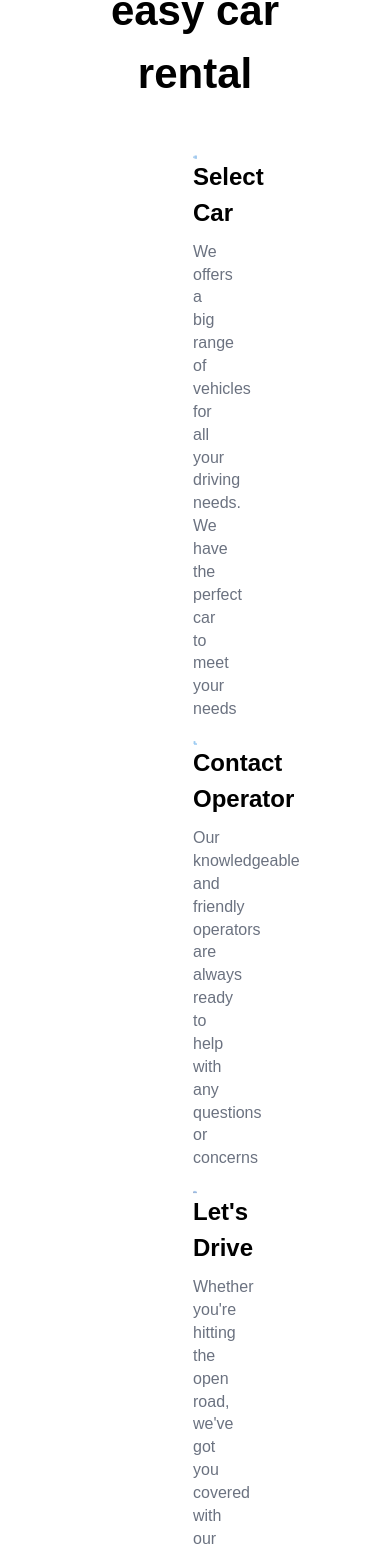
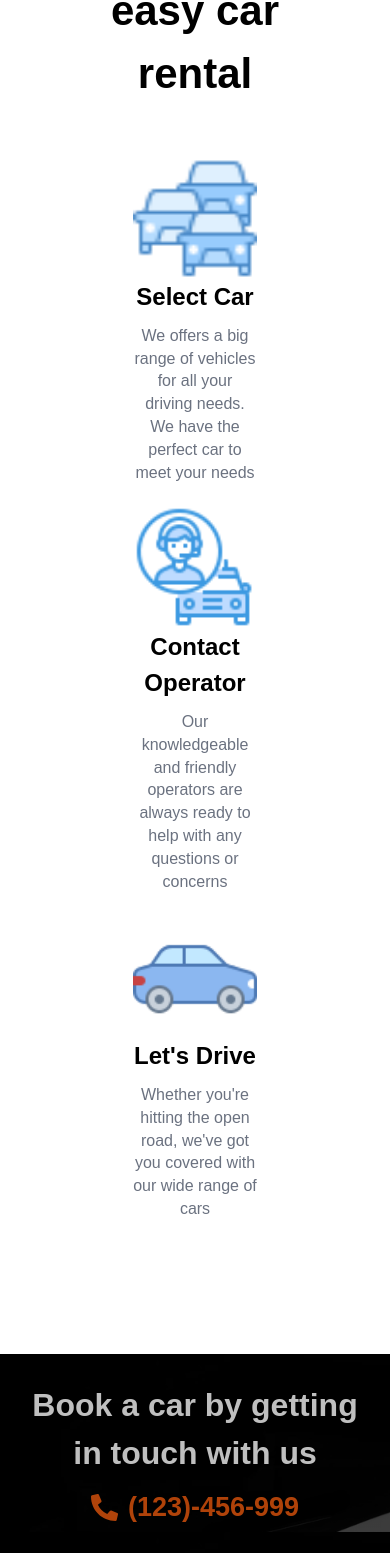
Before and after one commit to shubhbatra1991/velocitym, a Next.js app: page /about in a window 390 px wide. Shown: the part 2571-4124 px from the top of the page. Built offline with nearby package versions, Linux system fonts and the light colour scheme.

Commit message:
Mid: created mobile feature for plan trip component.

```diff
--- a/src/components/PlanTrip.js
+++ b/src/components/PlanTrip.js
@@ -16,7 +16,7 @@ const PlanTrip = () => {
             </div>
 
             <div className="grid grid-cols-3 grid-rows-auto mt-[3.7rem] px-[3rem] md:grid-cols-1 md:mt-[1rem] lg:grid-cols-2 lg:gap-x-[2rem] ">
-              <div className="text-center px-[6rem] py-[1rem] ">
+              <div className="text-center px-[6rem] py-[1rem] xs:px-0">
                 <Image src={SelectCar} alt="icon_img" width={150} height={150} className='m-auto' />
                 <h3 className='text-[2.4em] font-bold mb-[1rem]'>Select Car</h3>
                 <p className='text-[1.6rem] text-gray-500 leading-[1.43] font-mont '>
@@ -25,7 +25,7 @@ const PlanTrip = () => {
                 </p>
               </div>
 
-              <div className="text-center px-[6rem] py-[1rem]">
+              <div className="text-center px-[6rem] py-[1rem] xs:px-0">
                 <Image src={Operator} alt="icon_img" width={150} height={150} className='m-auto' />
                 <h3 className='text-[2.4em] font-bold mb-[1rem]'>Contact Operator</h3>
                 <p className='text-[1.6rem] text-gray-500 leading-[1.43] font-mont  '>
@@ -34,7 +34,7 @@ const PlanTrip = () => {
                 </p>
               </div>
 
-              <div className="text-center px-[6rem] py-[1rem] ">
+              <div className="text-center px-[6rem] py-[1rem] xs:px-0 ">
                 <Image src={Drive} alt="icon_img" width={150} height={150} className='m-auto' />
                 <h3 className='text-[2.4em] font-bold mb-[1rem]'>Let's Drive</h3>
                 <p className='text-[1.6rem] text-gray-500 leading-[1.43] font-mont '>
--- a/src/components/Testimonials.js
+++ b/src/components/Testimonials.js
@@ -23,7 +23,7 @@ const Testimonials = () => {
 
             <div className="flex gap-[3rem] w-full justify-center p-[3rem] lg:p-0 ">
               <div className="bg-white shadow-md w-[54rem] p-[3rem] relative lg:px-[3rem] lg:py-[5rem] ">
-                <span className="text-[6.2rem] text-orange-600 absolute bottom-[60px] right-[60px]">
+                <span className="text-[6.2rem] text-orange-600 absolute bottom-[60px] right-[60px] xs:!right-[35px]">
                   <i className="fa fa-quote-right"><BiSolidQuoteRight /></i>
                 </span>
                 <p className='text-[2.2rem] font-500'>
@@ -43,7 +43,7 @@ const Testimonials = () => {
 
               {/* second box */}
               <div className="bg-white shadow-md w-[54rem] p-[3rem] relative lg:px-[3rem] lg:py-[5rem] lg:hidden ">
-                <span className="text-[6.2rem] text-orange-600 absolute bottom-[60px] right-[60px]">
+                <span className="text-[6.2rem] text-orange-600 absolute bottom-[60px] right-[60px] xs:!right-[35px]">
                   <i className="fa fa-quote-right"><BiSolidQuoteRight /></i>
                 </span>
                 <p className='text-[2.2rem] font-500'>
```
